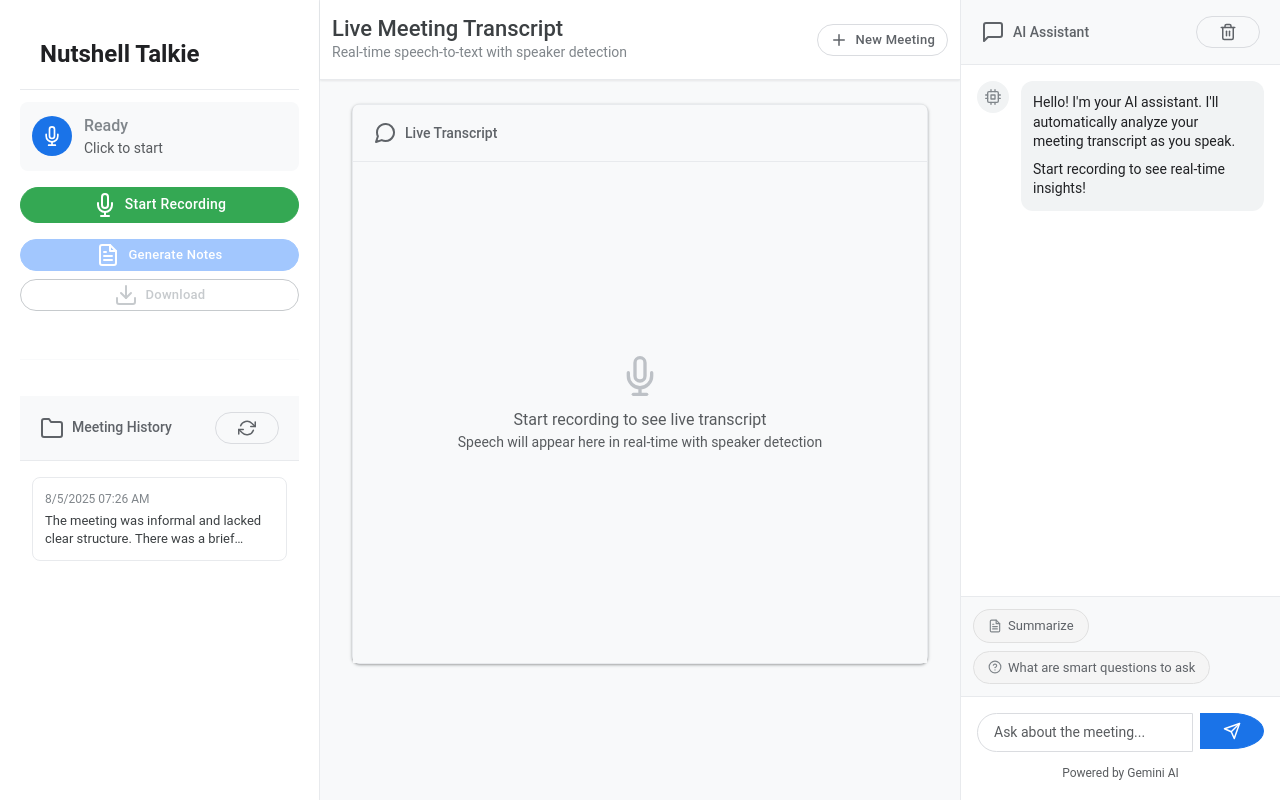
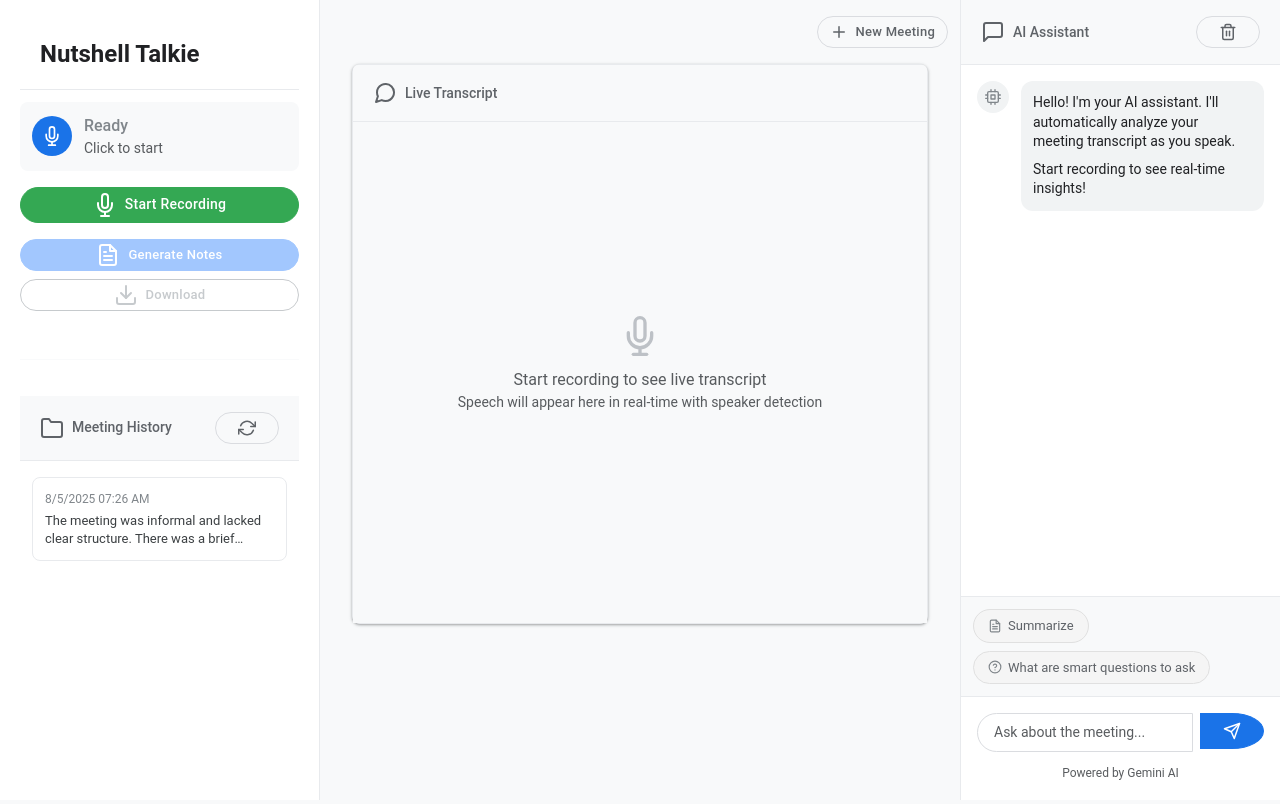
Before and after one commit to aertoria/MeetingScribe, a Flask app: page / in a window 1280 px wide. Run offline with Flask 3, Linux system fonts and the light colour scheme; data comes from the database, SQL or seed files in the repository.

Commit message:
Adjust layout to remove the meeting title banner
Modify header section in index.html to remove the `header-section` and replace it with a `top-controls` div. Adjust CSS in style.css to accommodate the layout change, reducing the main content padding and overall height calculation.

Replit-Commit-Author: Agent
Replit-Commit-Session-Id: 197af8f7-497a-458c-9ca2-8b975bee1edf
Replit-Commit-Checkpoint-Type: full_checkpoint
Replit-Commit-Screenshot-Url: https://storage.googleapis.com/screenshot-production-us-central1/9b9d36db-4a2f-4246-919b-240dd4979b22/197af8f7-497a-458c-9ca2-8b975bee1edf/4Z0Fnsn

```diff
--- a/static/css/style.css
+++ b/static/css/style.css
@@ -183,8 +183,12 @@ body {
     padding: 0;
 }
 
+.top-controls {
+    padding: 8px 0;
+}
+
 .main-content {
-    min-height: calc(100vh - 120px);
+    min-height: calc(100vh - 60px);
     padding: 0 20px;
 }
 
--- a/templates/index.html
+++ b/templates/index.html
@@ -88,18 +88,12 @@
 
             <!-- Main Content -->
             <div class="col-lg-6 col-md-8 col-12 main-container">
-                <header class="header-section">
+                <div class="top-controls">
                     <div class="container">
-                        <div class="row align-items-center">
-                            <div class="col">
-                                <h1 class="mb-0">Live Meeting Transcript</h1>
-                                <p class="mb-0">Real-time speech-to-text with speaker detection</p>
-                            </div>
-                            <div class="col-auto d-flex gap-2">
-                                <button id="toggleSidebarBtn" class="btn btn-outline-secondary btn-sm d-md-none">
+                        <div class="d-flex justify-content-end align-items-center py-2">
+                            <button id="toggleSidebarBtn" class="btn btn-outline-secondary btn-sm d-md-none me-2">
                                 <i data-feather="menu" class="icon-sm"></i>
                             </button>
-
                             <button id="newMeetingBtn" class="btn btn-outline-secondary btn-sm">
                                 <i data-feather="plus" class="icon-sm me-2"></i>
                                 New Meeting
@@ -107,7 +101,6 @@
                         </div>
                     </div>
                 </div>
-                </header>
 
                 <main class="main-content">
                     <div class="container">
```
Also changed, not shown: attached_assets/targeted_element_1754429824109.png (added). Lines whose indentation alone changed are shown as unchanged.
